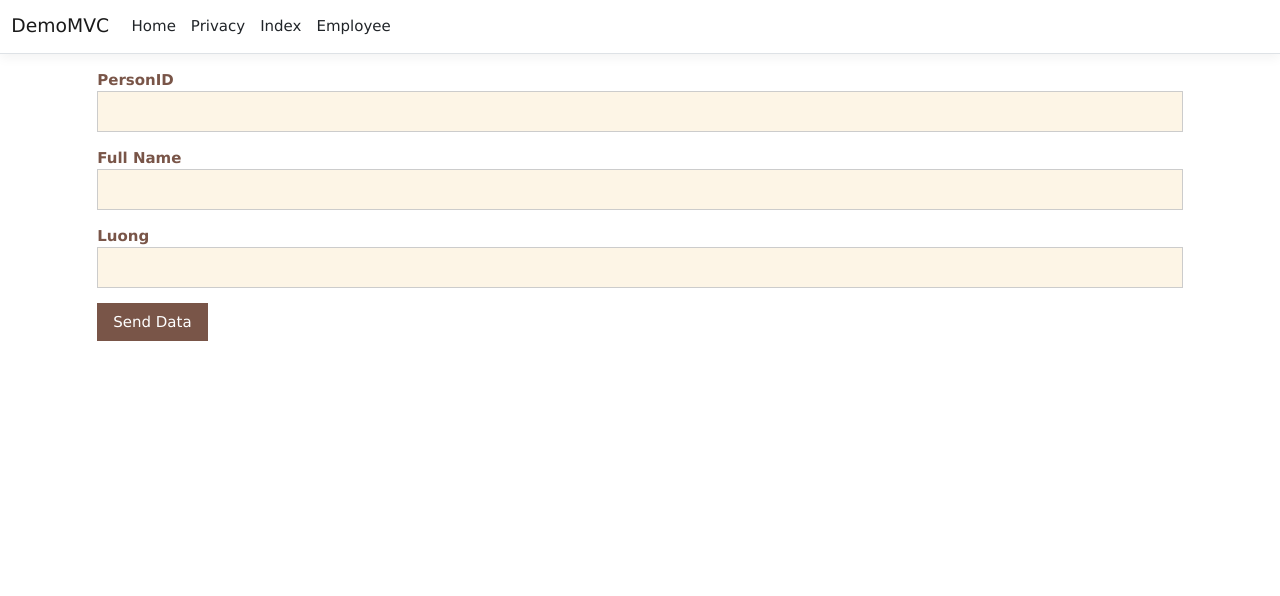
After one commit to TrungHieu202/TUNGHIU, an ASP.NET Core app: template DemoMVC/Views/Employee/index.cshtml in a window 1280 px wide. The commit adds this page. Shown: the top 596 px of the page. Run offline with ASP.NET Core 8, Linux system fonts and the light colour scheme; the template is opened without the code that fills it, so the values that code supplies are empty; style sheets or scripts are compiled from the project's sources.

Commit message:
EmployeeMVC

```diff
--- /dev/null
+++ b/DemoMVC/Models/Employee.cs
@@ -0,0 +1,6 @@
+public class Employee
+{
+    public string personID { get;set;}
+    public string Fullname { get;set;}
+     public string luong { get;set;}
+}
--- /dev/null
+++ b/DemoMVC/Views/Employee/index.cshtml
@@ -0,0 +1,15 @@
+<form asp-action = "Index" class="w3-container" >
+    <p>
+    <label class="w3-text-brown"><b>PersonID</b></label>
+    <input class="w3-input w3-border w3-sand" name="personID" type="text"></p>
+    <p>
+    <label class="w3-text-brown"><b>Full Name</b></label>
+    <input class="w3-input w3-border w3-sand" name="Fullname" type="text"></p>
+    <p>
+    <label class="w3-text-brown"><b>Luong</b></label>
+    <input class="w3-input w3-border w3-sand" name="luong" type="text"></p>
+    <p>
+    <button class="w3-btn w3-brown">Send Data</button></p>
+  </form>
+  @ViewBag.abc
+</div>
--- a/DemoMVC/Views/Shared/_Layout.cshtml
+++ b/DemoMVC/Views/Shared/_Layout.cshtml
@@ -30,7 +30,7 @@
                             <a class="nav-link text-dark" asp-area="" asp-controller="Demo" asp-action="Index">Index</a>
                         </li>
                         <li class="nav-item">
-                            <a class="nav-link text-dark" asp-area="" asp-controller="person" asp-action="Index">person</a>
+                            <a class="nav-link text-dark" asp-area="" asp-controller="Employee" asp-action="Index">Employee</a>
                         </li>
                     </ul>
                 </div>
```
Also changed, not shown: DemoMVC/Controllers/EmployeeController.cs (added, +20 -0 lines), 10 other files.
